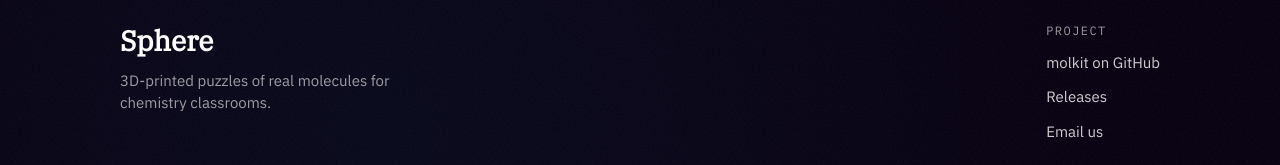
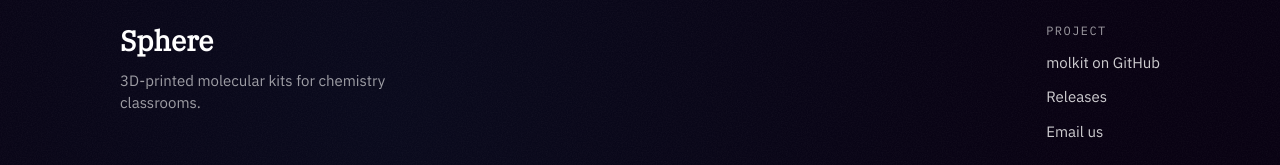
Before and after one commit to galigna/sphere, a React (Vite) app: page / in a window 1280 px wide. Shown: the part 4010-4175 px from the top of the page. Built offline with nearby package versions, Linux system fonts and the light colour scheme; no server answers.

Commit message:
Say molecular kits in the footer tagline

```diff
--- a/src/sections/Footer.jsx
+++ b/src/sections/Footer.jsx
@@ -6,7 +6,7 @@ export default function Footer() {
       <div className="footer__top">
         <div className="footer__brand">
           <p className="h3">Sphere</p>
-          <p className="body-s">3D-printed puzzles of real molecules for chemistry classrooms.</p>
+          <p className="body-s">3D-printed molecular kits for chemistry classrooms.</p>
         </div>
         <nav className="footer__links" aria-label="Footer">
           <div>
```
Also changed, not shown: 2 other files (tests, documents, lock files or other folders).
